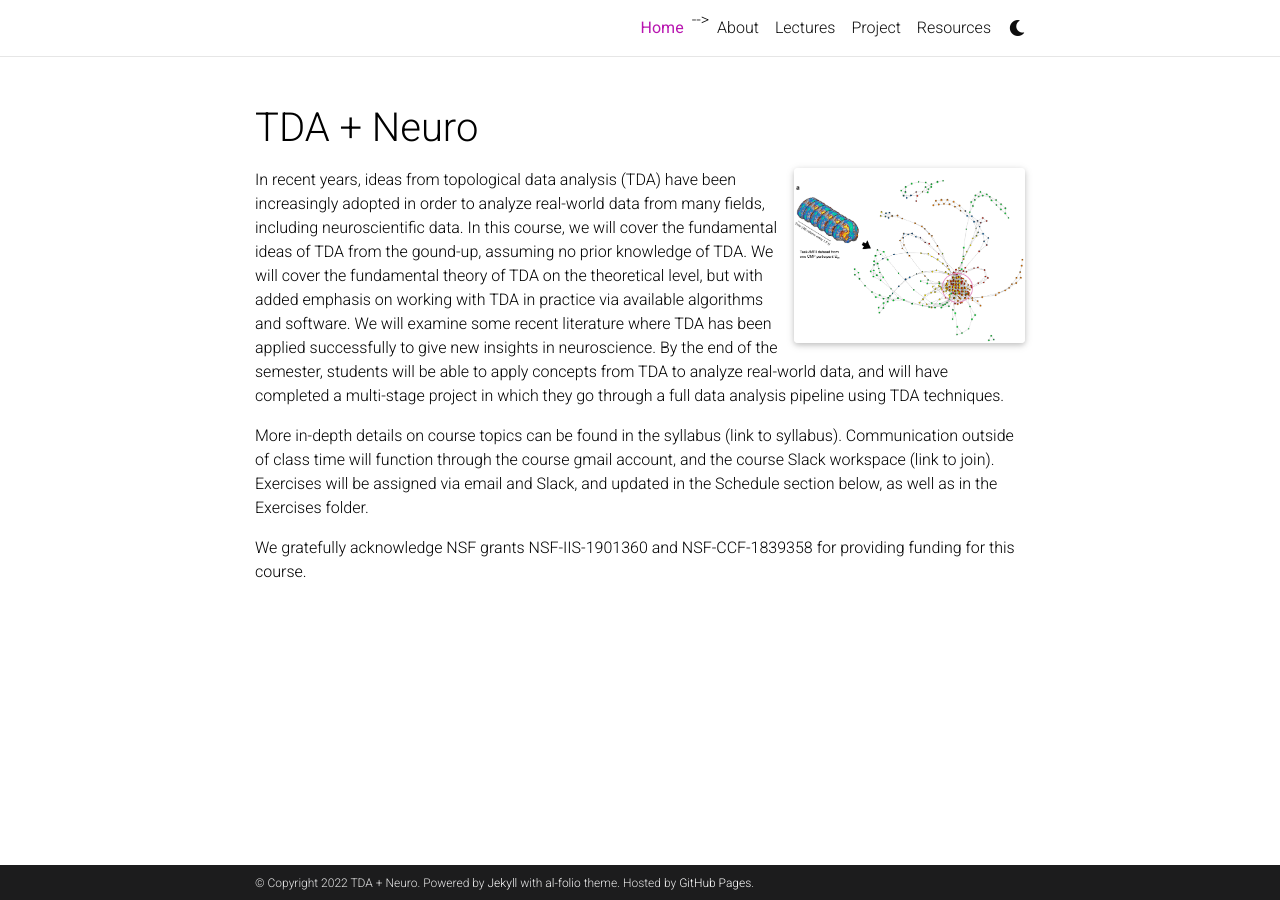
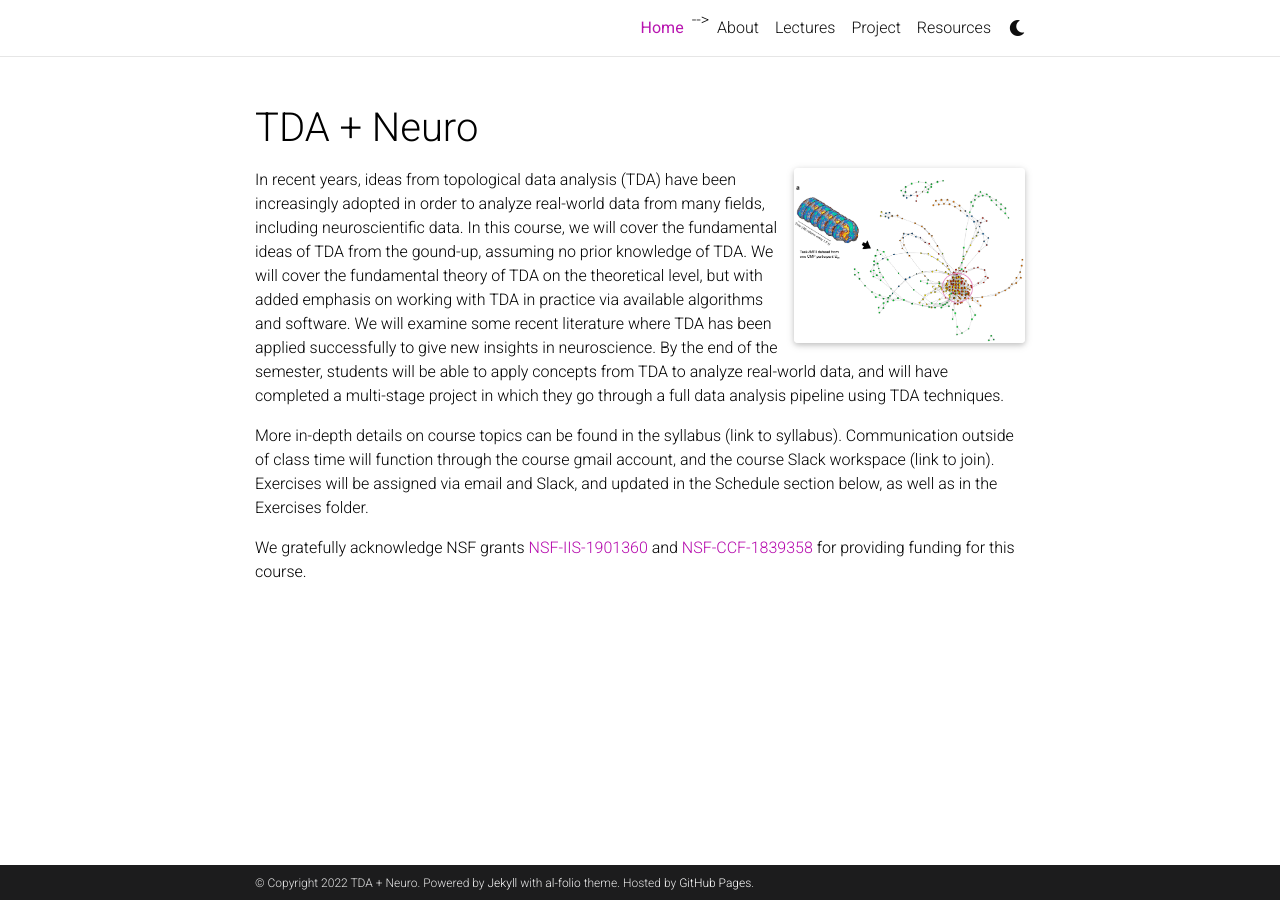
Before and after one commit to TDA-and-Neuro/TDA-and-Neuro.github.io, a Jekyll site: the page built from _pages/home.md, in a window 1280 px wide. Built offline with Jekyll 4.4.1, drawn with Linux system fonts in a browser that asks for light colours; comment, search, counter and statistics services are not loaded; a style sheet for code colours, icons or effects is not loaded; part of the change alters nothing that is shown.

```diff
--- a/_pages/home.md
+++ b/_pages/home.md
@@ -17,4 +17,4 @@ In recent years, ideas from topological data analysis (TDA) have been increasing
 
 More in-depth details on course topics can be found in the syllabus (link to syllabus). Communication outside of class time will function through the course gmail account, and the course Slack workspace (link to join). Exercises will be assigned via email and Slack, and updated in the Schedule section below, as well as in the Exercises folder.
 
-We gratefully acknowledge NSF grants NSF-IIS-1901360 and NSF-CCF-1839358 for providing funding for this course.
+We gratefully acknowledge NSF grants [NSF-IIS-1901360](https://www.nsf.gov/awardsearch/showAward?AWD_ID=1901360) and [NSF-CCF-1839358](https://www.nsf.gov/awardsearch/showAward?AWD_ID=1839358) for providing funding for this course.
```
Also changed, not shown: 3 other files.
